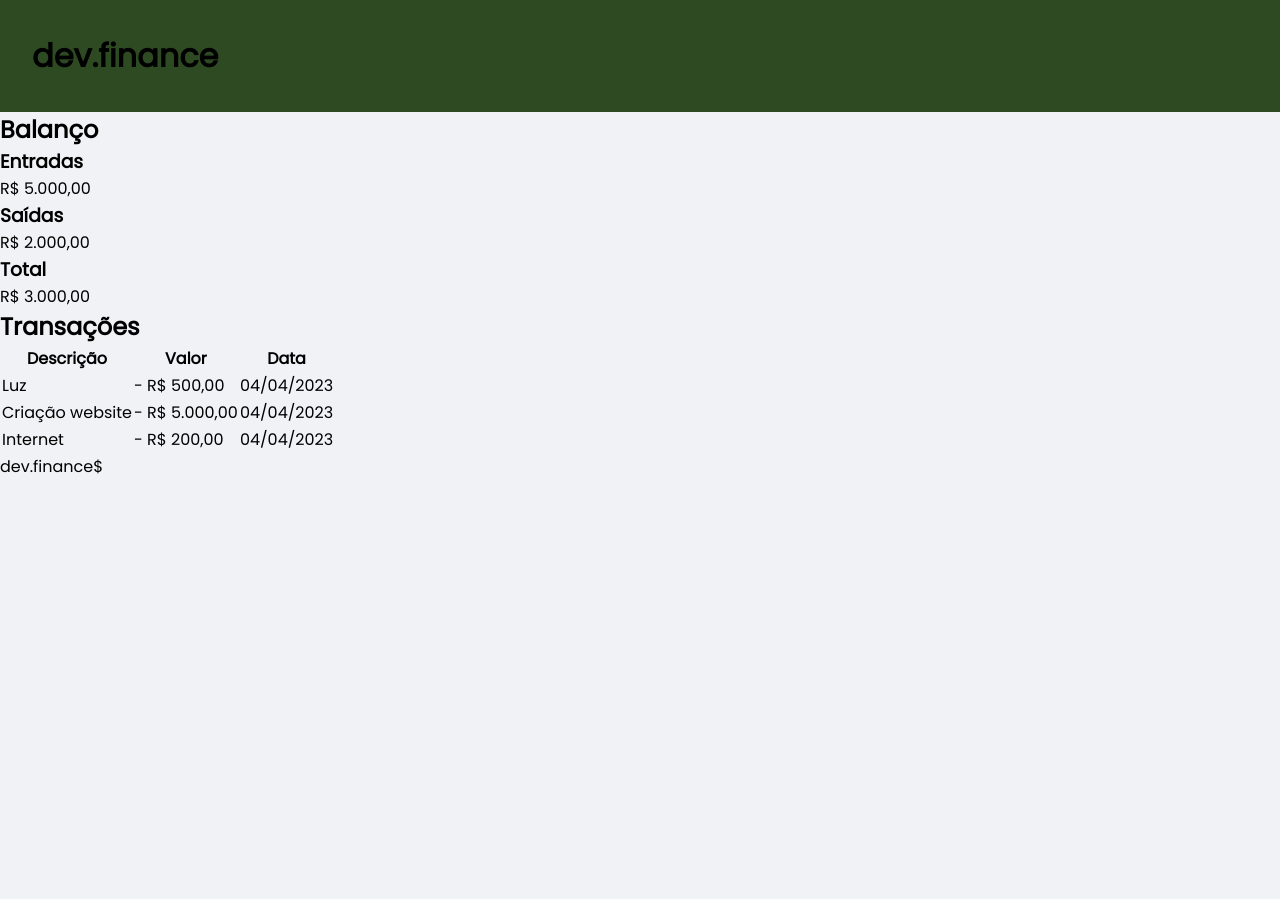
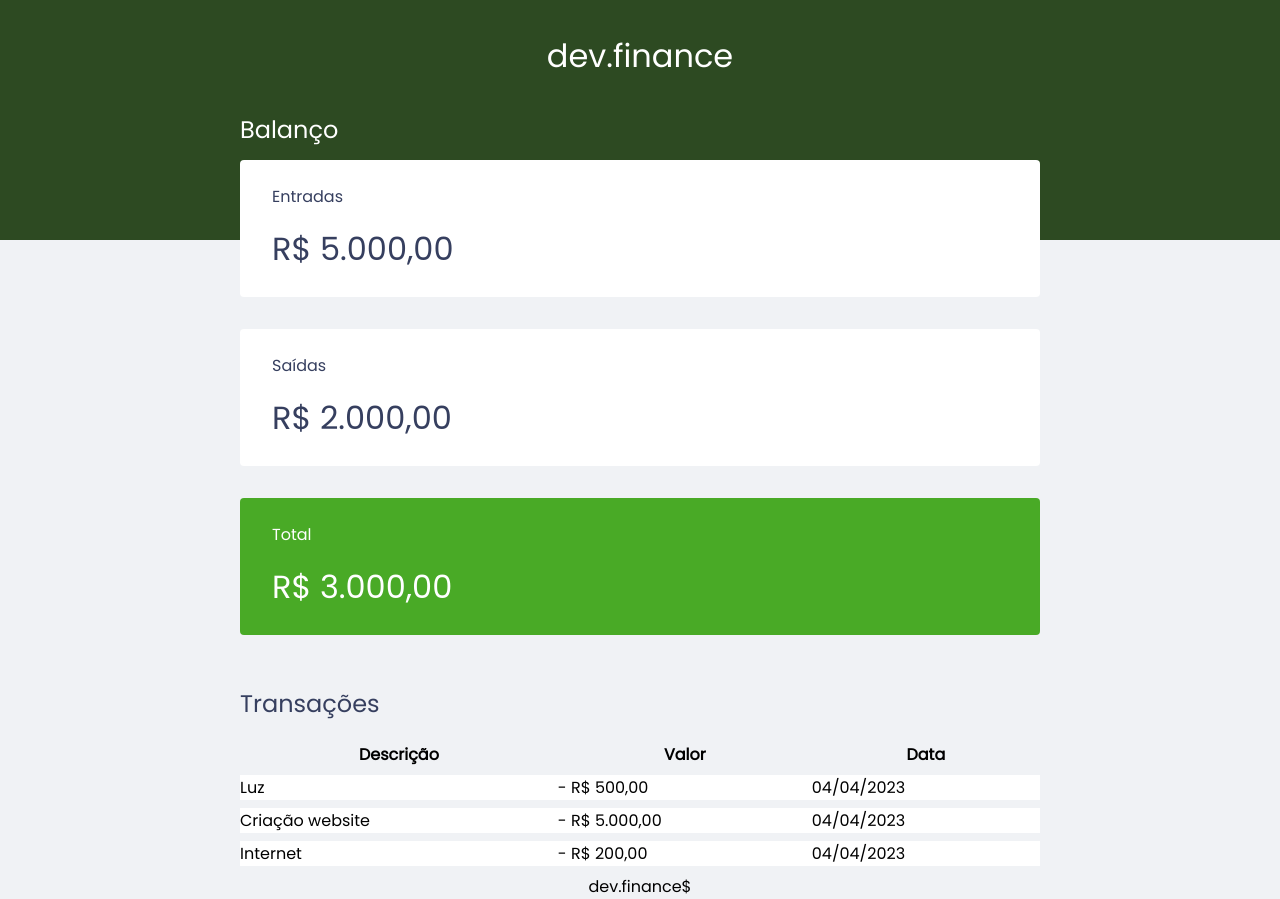
Before and after one commit to thaisjunges/Maratona_Rocktseet, a plain HTML site: page Maratona_Rocktseet/index.html in a window 1280 px wide. Before the commit the page ends 800 px from the top, so only its background shows below. Drawn offline with Linux system fonts and the light colour scheme.

Commit message:
Maratona de Programação

```diff
--- a/Maratona_Rocktseet/index.html
+++ b/Maratona_Rocktseet/index.html
@@ -17,7 +17,7 @@
         <h1 id="logo">dev.finance</h1>
     </header>
 
-    <main>
+    <main class="container">
         <section id="balance">
             <h2>Balanço</h2>
 
@@ -31,7 +31,7 @@
                 <p>R$ 2.000,00</p>
             </div>
 
-            <div class="card">
+            <div class="card total">
                 <h3>Total</h3>
                 <p>R$ 3.000,00</p>
             </div>
--- a/Maratona_Rocktseet/style.css
+++ b/Maratona_Rocktseet/style.css
@@ -1,3 +1,8 @@
+/* GLOBAL */
+:root {
+    --dark-blue:#363F5F;
+}
+
 * {
     /*espaçamento entre um elemento e outro*/
     margin: 0;
@@ -12,7 +17,84 @@ body {
 
 }
 
+.container {
+    width: min(90vw, 800px);
+    margin: auto;
+}
+
+/* TITLES */
+
+h2 {
+    margin-top: 3.2rem;
+    margin-bottom: 0.8rem;
+    color:var(--dark-blue);
+    font-weight: normal;
+}
+
+/* HEADER */
+
 header {
     background: #2D4A22;
-    padding: 2rem; /*rem - unidade de medida*/
+    padding: 2rem 0 10rem; /*rem - unidade de medida*/
+    text-align: center;
 }
+
+#logo {
+    color: #fff;
+    font-weight: 100;
+}
+
+/* BALANCE */
+
+#balance {
+    margin-top: -8rem;
+}
+
+#balance h2 {
+    color: #fff;
+    margin-top: 0;
+}
+
+/* CARDS */
+
+.card {
+    background: #fff;
+    padding: 1.5rem 2rem;
+    border-radius: 0.25rem;
+    margin-bottom: 2rem;
+    color: var(--dark-blue);
+}
+
+.card h3{
+    font-weight: normal;
+    font-size: 1rem;
+}
+
+.card p {
+    font-size: 2rem;
+    line-height: 3rem;
+
+    margin-top: 1rem;
+}
+
+.card.total {
+    background: #49AA26;
+    color: #fff;
+}
+
+/* TABLE */
+
+#data-table {
+    width: 100%;
+    border-spacing: 0 0.5rem;
+}
+
+table td {
+    background: #fff;
+}
+
+/* FOOTER */
+
+footer {
+    text-align: center;
+}
```
